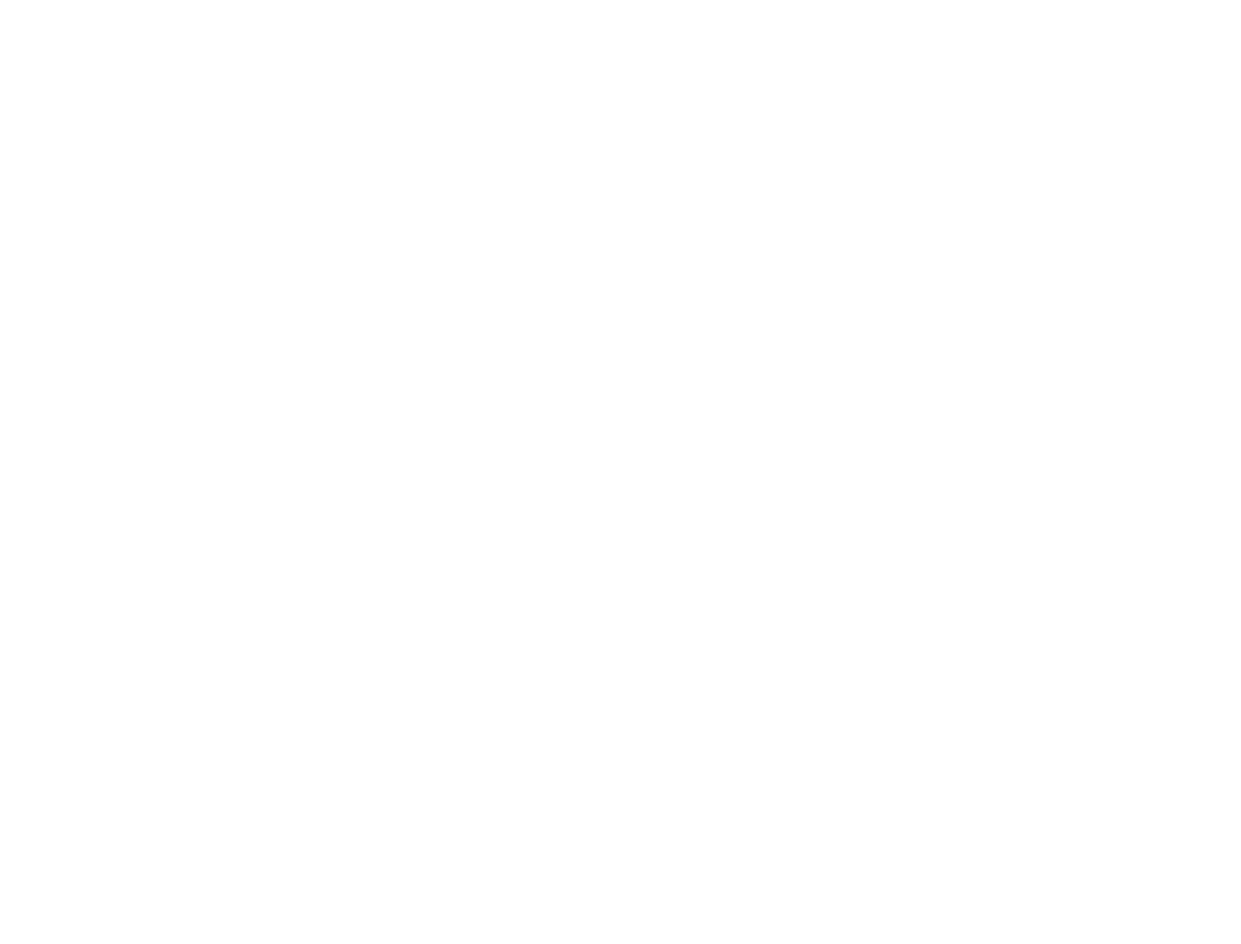
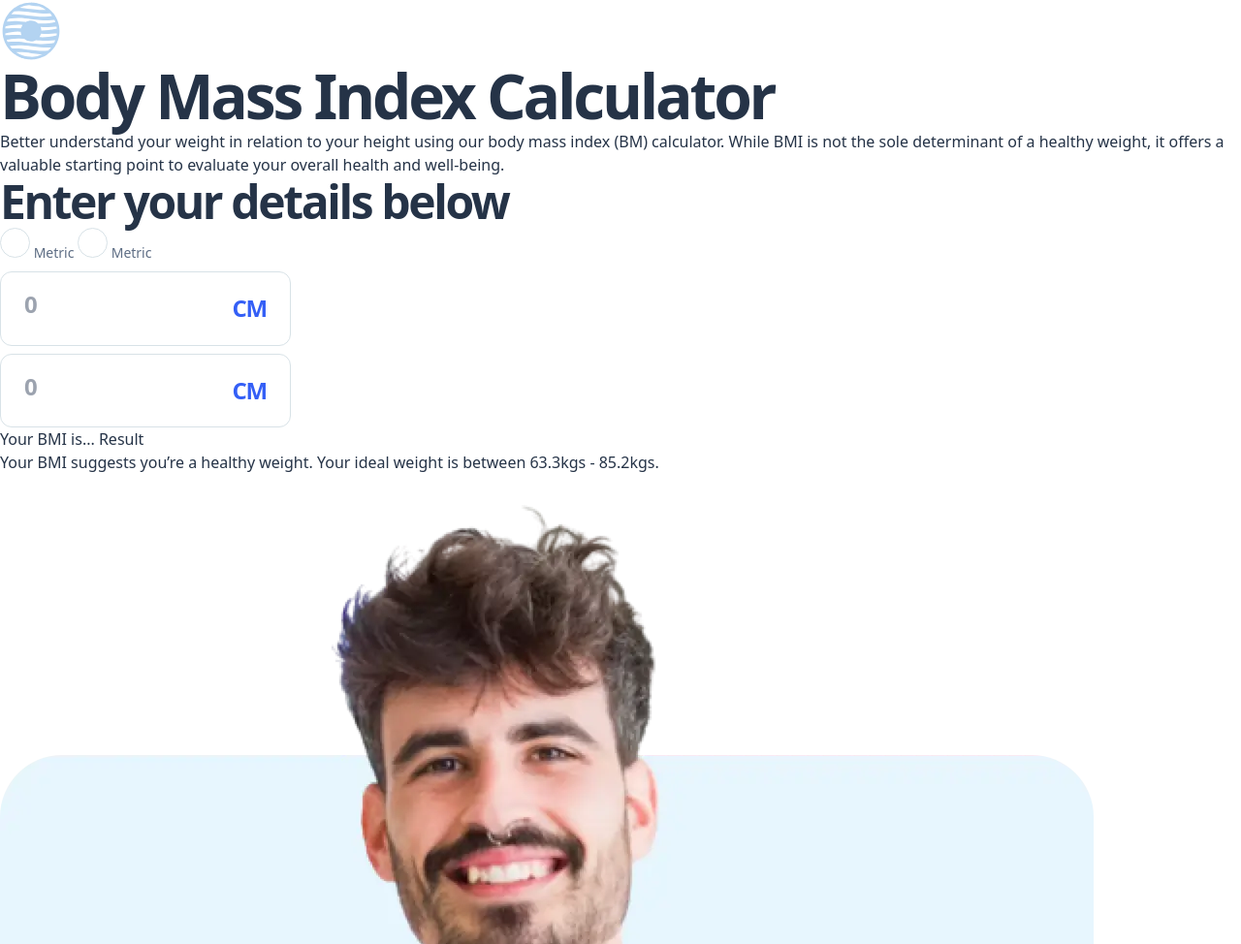
Before and after one commit to Vincent-Bouton/challenges, an Astro site in the folder frontendMentor/bmi-calculator/astro/: page / in a window 1280 px wide. Shown: the top 974 px of the page at 97% size. Before the commit the page ends 800 px from the top, so only its background shows below. Built offline with nearby package versions, Linux system fonts and the light colour scheme; Astro itself is replaced by a stand-in of ours.

Commit message:
Adding card

```diff
--- /dev/null
+++ b/frontendMentor/bmi-calculator/astro/src/components/BmiCard.astro
@@ -0,0 +1,18 @@
+---
+import RadioButton from "./RadioButton.astro";
+import InputField from "./InputField.astro";
+---
+
+<div>
+	<h2>Enter your details below</h2>
+	<RadioButton />
+	<RadioButton />
+	<InputField />
+	<InputField />
+
+	<p>Your BMI is... <span>Result</span></p>
+	<p>
+		Your BMI suggests you’re a healthy weight. Your ideal weight is between
+		63.3kgs - 85.2kgs.
+	</p>
+</div>
--- a/frontendMentor/bmi-calculator/astro/src/components/InputField.astro
+++ b/frontendMentor/bmi-calculator/astro/src/components/InputField.astro
@@ -2,7 +2,7 @@
 const {field} = Astro.props
 ---
 <label for={field}>{field}</label>
-<div class="input-container mt-2">
-	<input id={field} type="number" class="flex-1" value="" placeholder="0">
-	<span class="input-container-span">{'CM'}</span>
+<div class="input-container mt-2 w-4/5 max-w-[18.75rem]">
+	<input id={field} name={field} type="number"  value="" placeholder="0">
+	<span class="input-container-span ">{'CM'}</span>
 </div>
--- /dev/null
+++ b/frontendMentor/bmi-calculator/astro/src/components/RadioButton.astro
@@ -0,0 +1,7 @@
+---
+const {text = 'Metric'} = Astro.props
+---
+<label for={text} class="">
+	<input type="radio" id={text}>
+	{text}
+</label>
--- a/frontendMentor/bmi-calculator/astro/src/pages/index.astro
+++ b/frontendMentor/bmi-calculator/astro/src/pages/index.astro
@@ -1,10 +1,15 @@
 ---
-import "@fontsource/inter"
-import '../styles/style.css'
-import InputField from '../components/InputField.astro'
-import RadioButton from '../components/RadioButton.astro'
+import "@fontsource/inter";
+import "../styles/style.css";
+import InputField from "../components/InputField.astro";
+import RadioButton from "../components/RadioButton.astro";
+import BmiCard from "../components/BmiCard.astro";
+import { Image } from "astro:assets";
 
+import logo from "../images/logo.svg";
+import imageMan from "../images/image-man-eating.webp";
 ---
+
 <html lang="en">
 	<head>
 		<meta charset="utf-8" />
@@ -14,7 +19,32 @@
 		<title>BMI Calculator</title>
 	</head>
 	<body>
-
+		<header>
+			<Image src={logo} alt="Logo BMI Calculator" />
+		</header>
+		<main>
+			<h1>Body Mass Index Calculator</h1>
+			<p>
+				Better understand your weight in relation to your height using our body
+				mass index (BM) calculator. While BMI is not the sole determinant of a
+				healthy weight, it offers a valuable starting point to evaluate your
+				overall health and well-being.
+			</p>
+			<section>
+				<BmiCard />
+			</section>
+			<section>
+				<Image src={imageMan} alt="Man eating sushi" />
+				<h2>What your BMI result means</h2>
+				<p>
+					A BMI range of 18.5 to 24.9 is considered a 'healthy weight.'
+					Maintaining a healthy weight may lower your chances of experiencing
+					health issues later on, such as obesity and type 2 diabetes. Aim for a
+					nutritious diet with reduced fat and sugar content, incorporating
+					ample fruits and vegetables. Additionally, strive for regular physical
+					activity, ideally about 30 minutes daily for five days a week.
+				</p>
+			</section>
+		</main>
 	</body>
-
 </html>
--- a/frontendMentor/bmi-calculator/astro/src/styles/style.css
+++ b/frontendMentor/bmi-calculator/astro/src/styles/style.css
@@ -28,6 +28,19 @@
 	input[type='number']:focus{
 		@apply outline-none
 	}
+	input[type='radio']{
+		@apply appearance-none m-0 bg-pure-white text-pure-white w-[1.9375rem] h-[1.9375rem] border border-borders rounded-full;
+		font:inherit;
+	}
+	input[type='radio']:hover{
+		@apply border-primary
+	}
+	input[type='radio']:checked:hover{
+		@apply border-borders
+	}
+	input[type='radio']:checked{
+		@apply bg-primary border-8
+	}
 	label {
 		@apply text-dark-electric-blue text-bsm
 	}
```
Also changed, not shown: frontendMentor/bmi-calculator/astro/src/components/CardStep.astro (added).
